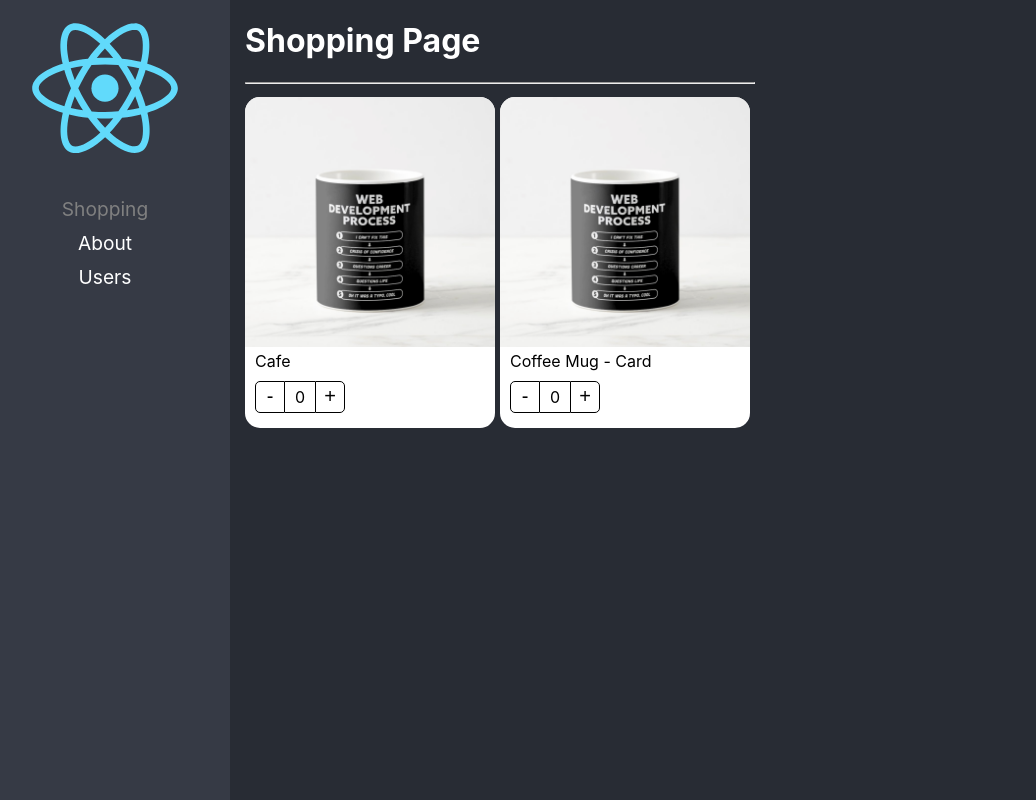
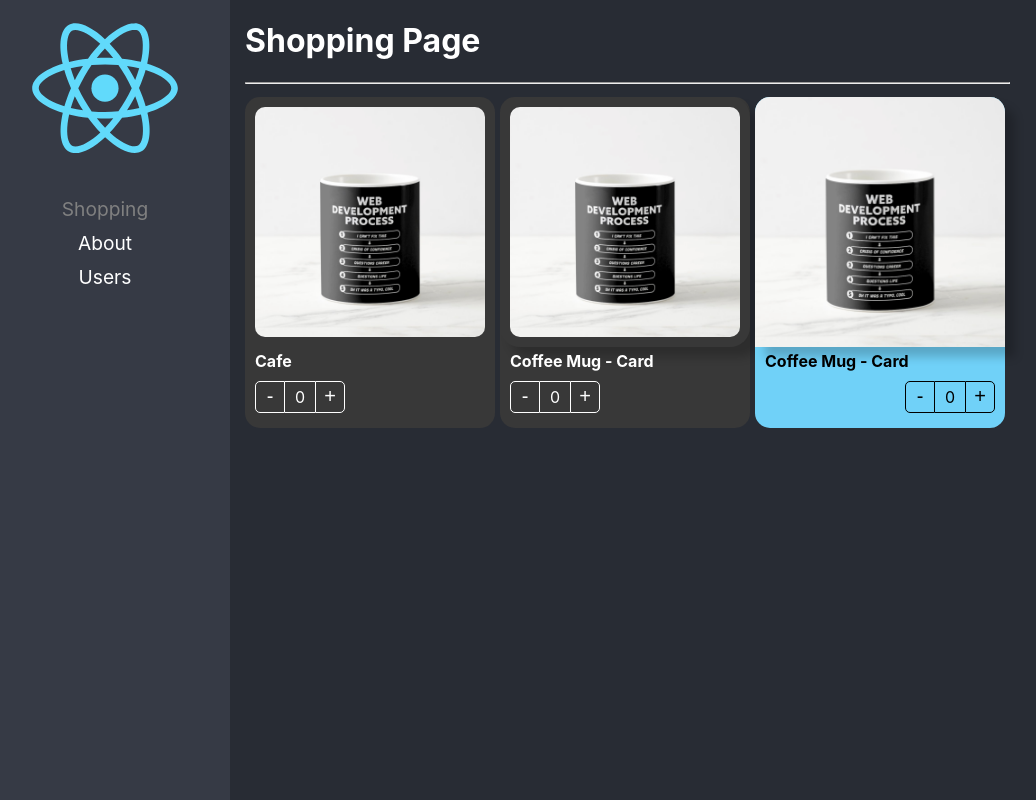
Before and after one commit to FernandoCM18/react-adv, a React (Create React App) app: page / in a window 1280 px wide. Shown: the whole page, without its empty margins (20-1056 px from the left). Built offline with nearby package versions, Linux system fonts and the light colour scheme.

Commit message:
Component Extend Styles - listo

```diff
--- a/src/02-component-patterns/components/ProductButtons.tsx
+++ b/src/02-component-patterns/components/ProductButtons.tsx
@@ -2,12 +2,20 @@ import { useContext } from 'react';
 import { ProductContext } from './ProductCard';
 import styles from '../styles/styles.module.css';
 
-export const ProductButtons = () => {
+export interface Props {
+    className?: string;
+    style?: React.CSSProperties;
+}
+
+export const ProductButtons = ({className, style}: Props) => {
 
     const {increaseBy, counter} = useContext(ProductContext);
 
     return (
-        <div className={styles.buttonsContainer}>
+        <div
+            className={`${styles.buttonsContainer} ${className}`}
+            style={style}
+        >
             <button
                 className={styles.buttonMinus}
                 onClick={() => increaseBy(-1)}
--- a/src/02-component-patterns/components/ProductCard.tsx
+++ b/src/02-component-patterns/components/ProductCard.tsx
@@ -1,14 +1,22 @@
 import { createContext } from 'react';
 
 import { useProduct } from '../hooks/useProduct';
-import { ProductContextProps, ProductCardProps } from '../interfaces/interfaces';
+import { ProductContextProps, Product } from '../interfaces/interfaces';
 
 import styles from '../styles/styles.module.css';
 
 export const ProductContext = createContext({} as ProductContextProps);
 const {Provider} = ProductContext;
 
-export const ProductCard = ({children, product}: ProductCardProps) => {
+export interface Props {
+    product: Product;
+    children?: React.ReactElement | React.ReactElement[];
+    className?: string;
+    style?: React.CSSProperties;
+}
+
+
+export const ProductCard = ({children, product, className, style}: Props) => {
 
     const {counter, increaseBy} = useProduct();
 
@@ -18,7 +26,10 @@ export const ProductCard = ({children, product}: ProductCardProps) => {
             increaseBy,
             product
         }}>
-            <div className={styles.productCard}>
+            <div
+                className={`${styles.productCard} ${className}`}
+                style={style}
+            >
                 {children}
             </div>
         </Provider>
--- a/src/02-component-patterns/components/ProductImage.tsx
+++ b/src/02-component-patterns/components/ProductImage.tsx
@@ -3,7 +3,13 @@ import { ProductContext } from './ProductCard';
 import styles from '../styles/styles.module.css';
 import noImage from '../assets/no-image.jpg';
 
-export const ProductImage = ({img = ''}) => {
+export interface Props {
+    className?: string;
+    img?: string;
+    style?: React.CSSProperties;
+}
+
+export const ProductImage = ({img, className, style}: Props) => {
 
     const {product} = useContext(ProductContext);
     let imgToShow: string;
@@ -17,6 +23,11 @@ export const ProductImage = ({img = ''}) => {
     }
 
     return (
-        <img className={styles.productImg} src={imgToShow} alt="Product" />
+        <img
+            className={`${styles.productImg} ${className}`}
+            src={imgToShow}
+            style={style}
+            alt="Product"
+        />
     )
 }
--- a/src/02-component-patterns/components/ProductTitle.tsx
+++ b/src/02-component-patterns/components/ProductTitle.tsx
@@ -2,9 +2,20 @@ import { useContext } from 'react';
 import { ProductContext } from './ProductCard';
 import styles from '../styles/styles.module.css';
 
-export const ProductTitle = ({title}: { title?: string }) => {
+export interface Props {
+    className?: string;
+    title?: string;
+    style?: React.CSSProperties;
+}
+
+export const ProductTitle = ({title, className, style}: Props) => {
     const {product} = useContext(ProductContext);
     return (
-        <span className={styles.productDescription}>{title ? title : product.title}</span>
+        <span
+            className={`${styles.productDescription} ${className}`}
+            style={style}
+        >
+            {title ? title : product.title}
+        </span>
     )
 }
--- a/src/02-component-patterns/pages/ShoppingPage.tsx
+++ b/src/02-component-patterns/pages/ShoppingPage.tsx
@@ -1,4 +1,5 @@
 import { ProductCard, ProductImage, ProductTitle, ProductButtons} from '../components';
+import '../styles/custom-styles.css';
 
 const product  = {
     id: '1',
@@ -16,16 +17,43 @@ export const ShoppingPage = () => {
                 flexDirection: 'row',
                 flexWrap: 'wrap',
             }}>
-                <ProductCard product={product}>
-                    <ProductCard.Image />
-                    <ProductCard.Title title={"Cafe"} />
-                    <ProductCard.Buttons />
+                <ProductCard product={product} className="bg-dark text-white">
+                    <ProductCard.Image className="custom-image" />
+                    <ProductCard.Title title={"Cafe"} className="text-bold"  />
+                    <ProductCard.Buttons className="custom-buttons" />
                 </ProductCard>
 
-                <ProductCard product={product}>
-                    <ProductImage/>
-                    <ProductTitle />
-                    <ProductButtons />
+                <ProductCard
+                    product={product}
+                    className="bg-dark text-white"
+                >
+                    <ProductImage
+                        className="custom-image"
+                        style={{
+                            boxShadow: '10px 10px 10px rgba(0, 0, 0, 0.2)'
+                        }}
+                    />
+                    <ProductTitle className="text-bold" />
+                    <ProductButtons className="custom-buttons" />
+                </ProductCard>
+
+                <ProductCard
+                    product={product}
+                    style={{
+                        background: '#70D1F8',
+                    }}
+
+                >
+                    <ProductImage style={{
+                        boxShadow: '10px 10px 10px rgba(0, 0, 0, 0.2)'
+                    }}/>
+                    <ProductTitle style={{
+                        fontWeight: 'bold',
+                    }}/>
+                    <ProductButtons style={{
+                        display: 'flex',
+                        justifyContent: 'flex-end'
+                    }}/>
                 </ProductCard>
             </div>
         </div>
--- /dev/null
+++ b/src/02-component-patterns/styles/custom-styles.css
@@ -0,0 +1,23 @@
+
+.bg-dark {
+    background-color: rgb(56,56,56);
+}
+
+.text-white {
+    color: white;
+}
+
+.text-bold {
+    font-weight: bold;
+}
+
+.custom-image {
+    border-radius: 20px;
+    padding: 10px;
+    width: calc(100% - 20px);
+}
+
+.custom-buttons button, .custom-buttons div {
+    color: white;
+    border-color: white;
+}
```
Also changed, not shown: src/02-component-patterns/interfaces/interfaces.ts (+8 -11 lines).
